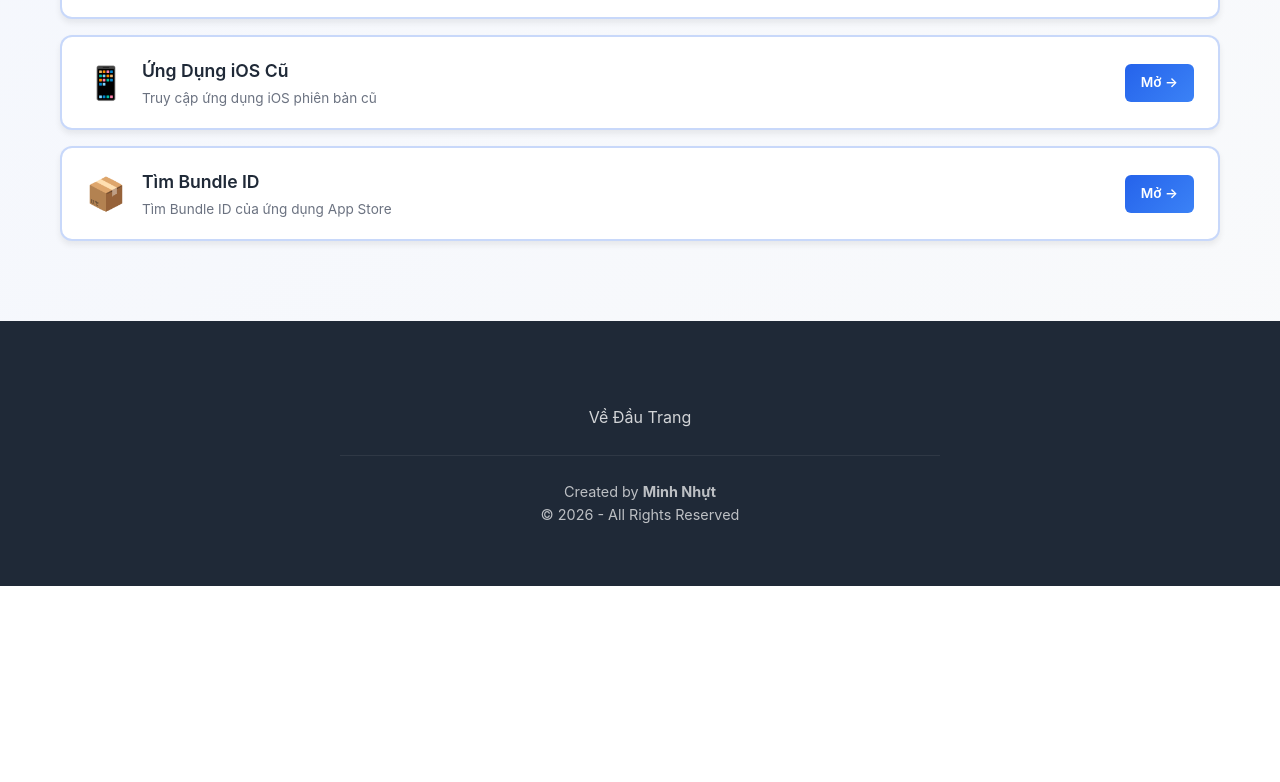
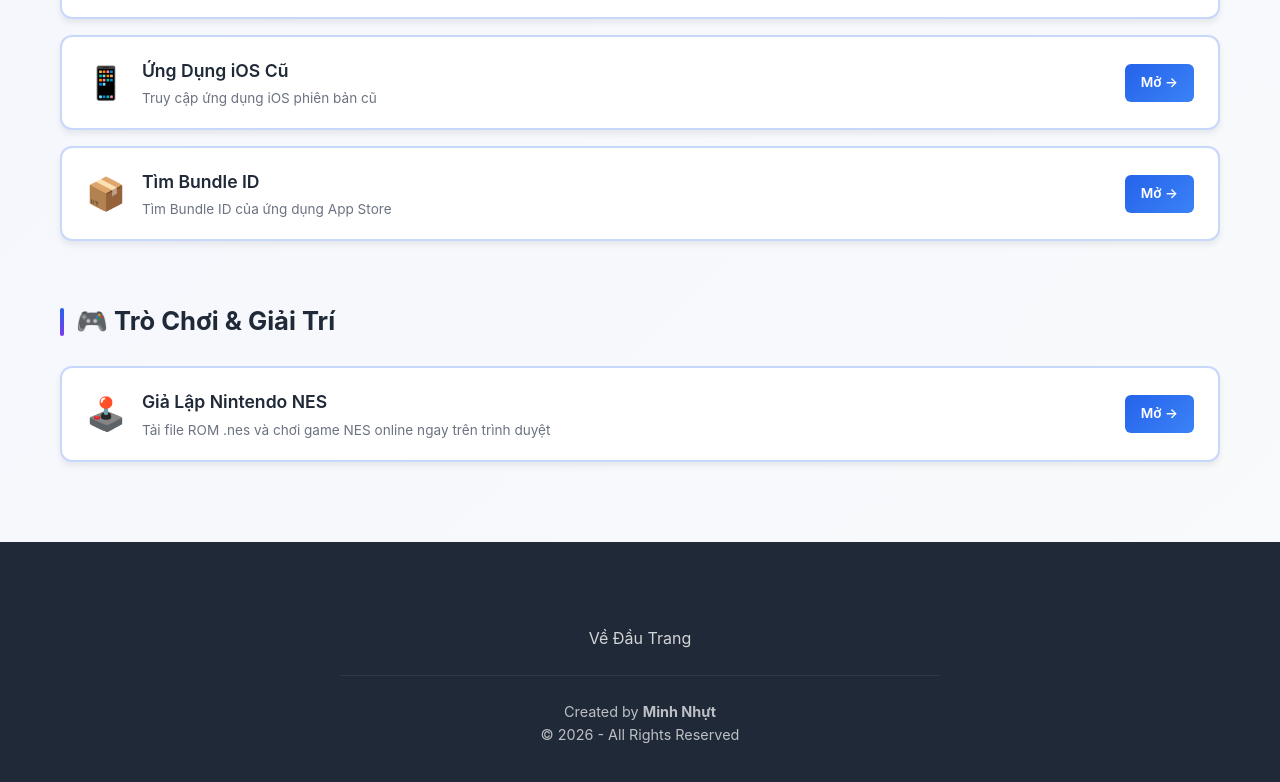
Before and after one commit to nhut990/nhut990.github.io, a plain HTML site: page index.html in a window 1280 px wide. Shown: the part 2293-3075 px from the top of the page. Before the commit the page ends 2879 px from the top, so only its background shows below. Drawn offline with Linux system fonts and the light colour scheme.

Commit message:
Update index.html

```diff
--- a/index.html
+++ b/index.html
@@ -309,6 +309,7 @@
         .card:nth-child(14) { animation-delay: 1.4s; }
         .card:nth-child(15) { animation-delay: 1.5s; }
         .card:nth-child(16) { animation-delay: 1.6s; }
+        .card:nth-child(17) { animation-delay: 1.7s; }
 
         /* Responsive */
         @media (max-width: 768px) {
@@ -548,6 +549,21 @@
                 </a>
             </div>
         </section>
+
+        <!-- Category: Games & Entertainment -->
+        <section class="category">
+            <h2 class="category-title">🎮 Trò Chơi & Giải Trí</h2>
+            <div class="cards-grid">
+                <a href="https://nhut990.github.io/nes/" class="card">
+                    <div class="card-icon">🕹️</div>
+                    <div class="card-content">
+                        <h3>Giả Lập Nintendo NES</h3>
+                        <p>Tải file ROM .nes và chơi game NES online ngay trên trình duyệt</p>
+                    </div>
+                    <span class="card-link">Mở →</span>
+                </a>
+            </div>
+        </section>
     </div>
 
     <!-- Footer -->
```
